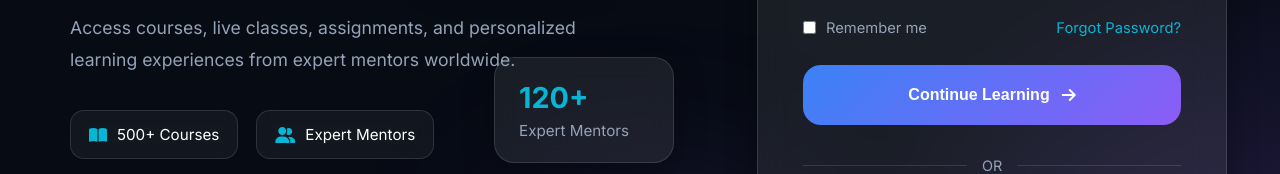
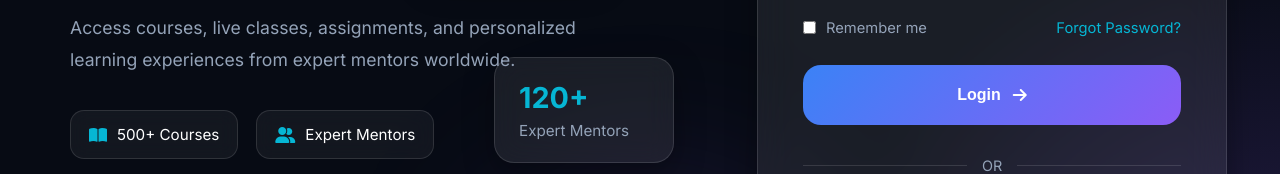
Before and after one commit to Manjunath0073/education-login, a plain HTML site: page index.html in a window 1280 px wide. Shown: the part 479-653 px from the top of the page. Drawn offline with Linux system fonts and the light colour scheme.

Commit message:
button name changrd

```diff
--- a/index.html
+++ b/index.html
@@ -201,7 +201,7 @@
 
           <!-- Submit Button -->
           <button type="submit" class="login-btn">
-            Continue Learning
+            Login
             <i class="fa-solid fa-arrow-right"></i>
           </button>
 
```
